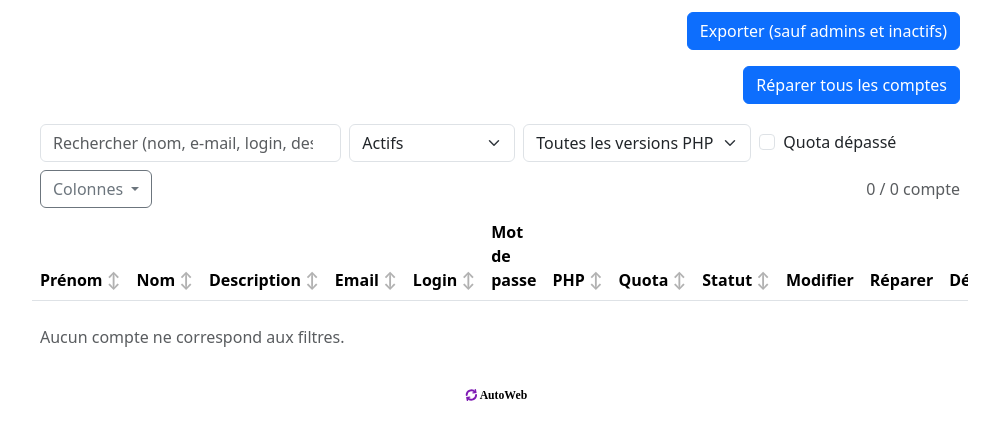
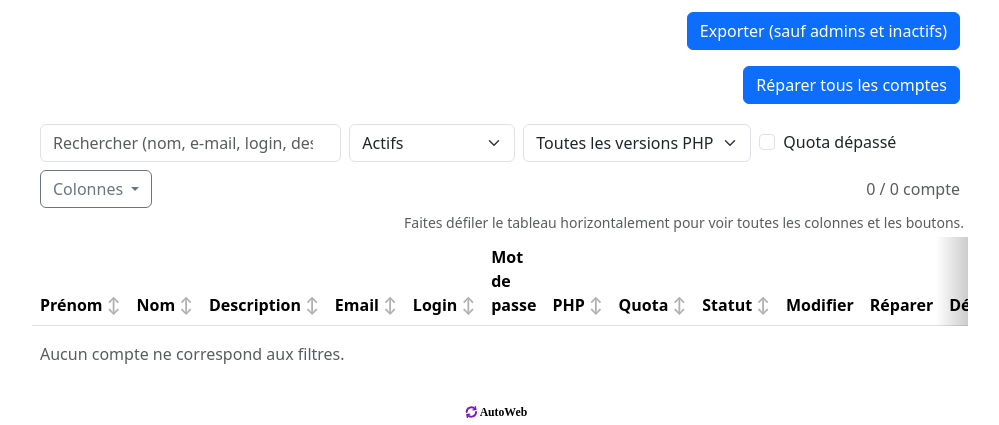
Before and after one commit to auto-web/autoweb, a PHP site: template interface/templates/admin/index.twig in a window 1280 px wide. Shown: the part 462-887 px from the top of the page, without its empty margins (140-1139 px from the left). Before the commit the page ends 863 px from the top, so only its background shows below. Run offline with PHP 8.4, Linux system fonts and the light colour scheme; the template is opened without the code that fills it, so the values that code supplies are empty; some libraries are stand-ins or nearby versions.

Commit message:
Add horizontal scrolling hint

```diff
--- a/interface/css/style.css
+++ b/interface/css/style.css
@@ -177,6 +177,46 @@
     opacity: 1;
 }
 
+/* Users list wider than the page: shadow on each side that still has hidden columns
+   (classes set by autoweb.usersTable.updateScroll in js/main.js) */
+.users-table-scroll {
+    position: relative;
+    margin-bottom: 1rem;
+}
+
+/* Margin on .users-table-scroll instead: the shadows stop at the bottom of the table */
+.users-table-scroll .table {
+    margin-bottom: 0;
+}
+
+.users-table-scroll::before,
+.users-table-scroll::after {
+    content: "";
+    position: absolute;
+    top: 0;
+    bottom: 0;
+    width: 2em;
+    pointer-events: none;
+    opacity: 0;
+    transition: opacity 0.2s;
+    z-index: 1;
+}
+
+.users-table-scroll::before {
+    left: 0;
+    background: linear-gradient(to right, rgba(0, 0, 0, 0.2), transparent);
+}
+
+.users-table-scroll::after {
+    right: 0;
+    background: linear-gradient(to left, rgba(0, 0, 0, 0.2), transparent);
+}
+
+.users-table-scroll.can-scroll-left::before,
+.users-table-scroll.can-scroll-right::after {
+    opacity: 1;
+}
+
 /* Quota bar of the users list: details in its title (tooltip) */
 .admin-users-table .quota-bar {
     min-width: 6em;
--- a/interface/js/main.js
+++ b/interface/js/main.js
@@ -74,8 +74,20 @@ var autoweb = {
                 });
             jQuery('#users-search').on('input', table.filter);
             jQuery('#users-status, #users-php, #users-quota-exceeded').on('change', table.filter);
+            jQuery('#users-table-scroll .table-responsive').on('scroll', table.updateScroll);
+            jQuery(window).on('resize', table.updateScroll);
 
             table.filter();
+        },
+
+        // Table wider than the page: hint, and shadow on each side that still has hidden columns
+        updateScroll: function() {
+            var scroll = jQuery('#users-table-scroll .table-responsive')[0];
+            var left = scroll.scrollLeft > 0;
+            var right = scroll.scrollLeft + scroll.clientWidth < scroll.scrollWidth - 1;
+
+            jQuery('#users-table-scroll').toggleClass('can-scroll-left', left).toggleClass('can-scroll-right', right);
+            jQuery('#users-scroll-hint').toggleClass('d-none', !left && !right);
         },
 
         // Text without case nor accents, for the search
@@ -114,6 +126,7 @@ var autoweb = {
             jQuery('#users-table [data-col]').each(function() {
                 jQuery(this).toggleClass('d-none', autoweb.usersTable.hiddenColumns.indexOf(jQuery(this).data('col')) !== -1);
             });
+            autoweb.usersTable.updateScroll();
         },
 
         // PHP versions of the accounts, in the PHP filter
@@ -161,6 +174,7 @@ var autoweb = {
 
             jQuery('#users-count').text(shown + ' / ' + rows.length + ' compte' + (rows.length > 1 ? 's' : ''));
             jQuery('#users-empty').toggleClass('d-none', shown > 0);
+            table.updateScroll();
         },
 
         // Sort on the clicked column, ascending then descending
--- a/interface/templates/admin/index.twig
+++ b/interface/templates/admin/index.twig
@@ -75,7 +75,10 @@
     </div>
 </div>
 
-{# Horizontal scroll when the shown columns are wider than the page #}
+{# Horizontal scroll when the shown columns are wider than the page: hint, and shadow on the side
+   of the hidden columns (autoweb.usersTable.updateScroll in js/main.js) #}
+<p class="text-muted small text-end m-1 d-none" id="users-scroll-hint">Faites défiler le tableau horizontalement pour voir toutes les colonnes et les boutons.</p>
+<div class="users-table-scroll" id="users-table-scroll">
 <div class="table-responsive">
 <table class="table admin-users-table" id="users-table">
     <thead>
@@ -138,5 +141,6 @@
     </tbody>
 </table>
 </div>
+</div>
 <p class="text-muted m-2 d-none" id="users-empty">Aucun compte ne correspond aux filtres.</p>
 {% endblock %}
```
